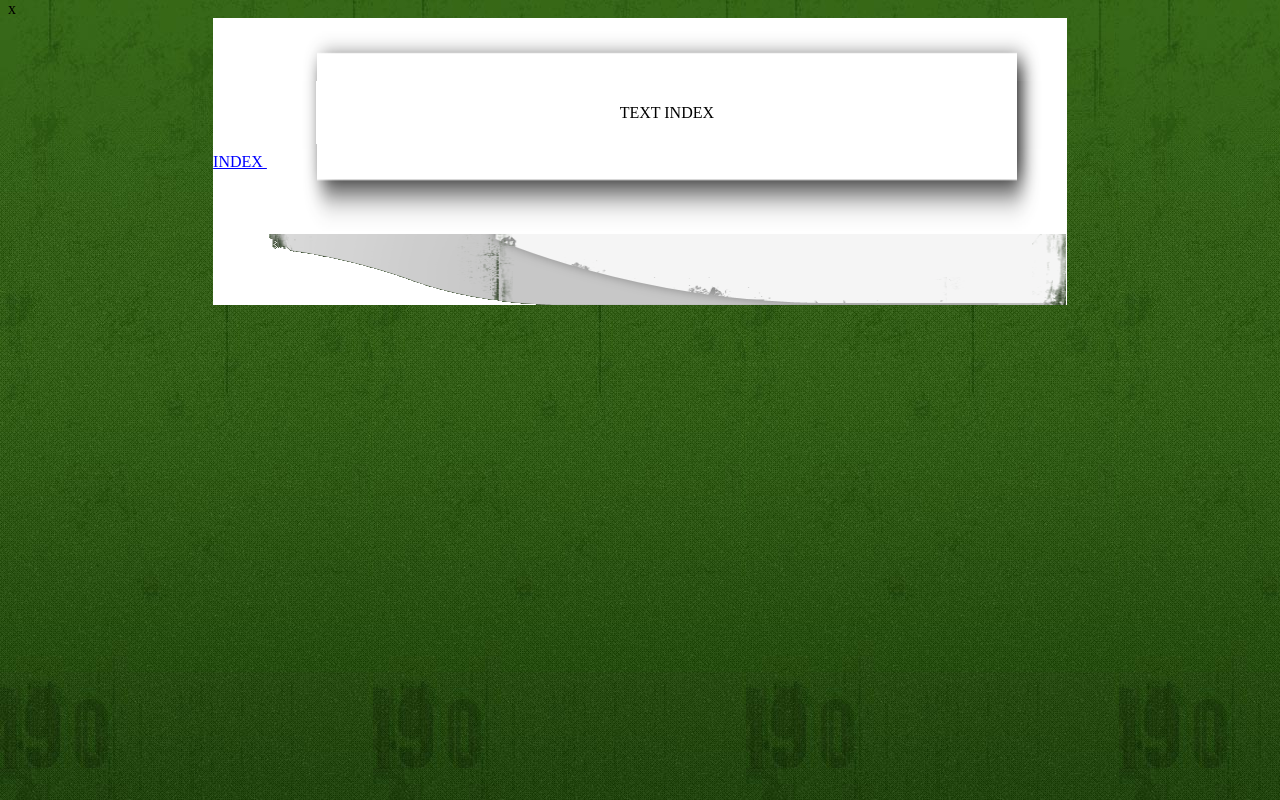
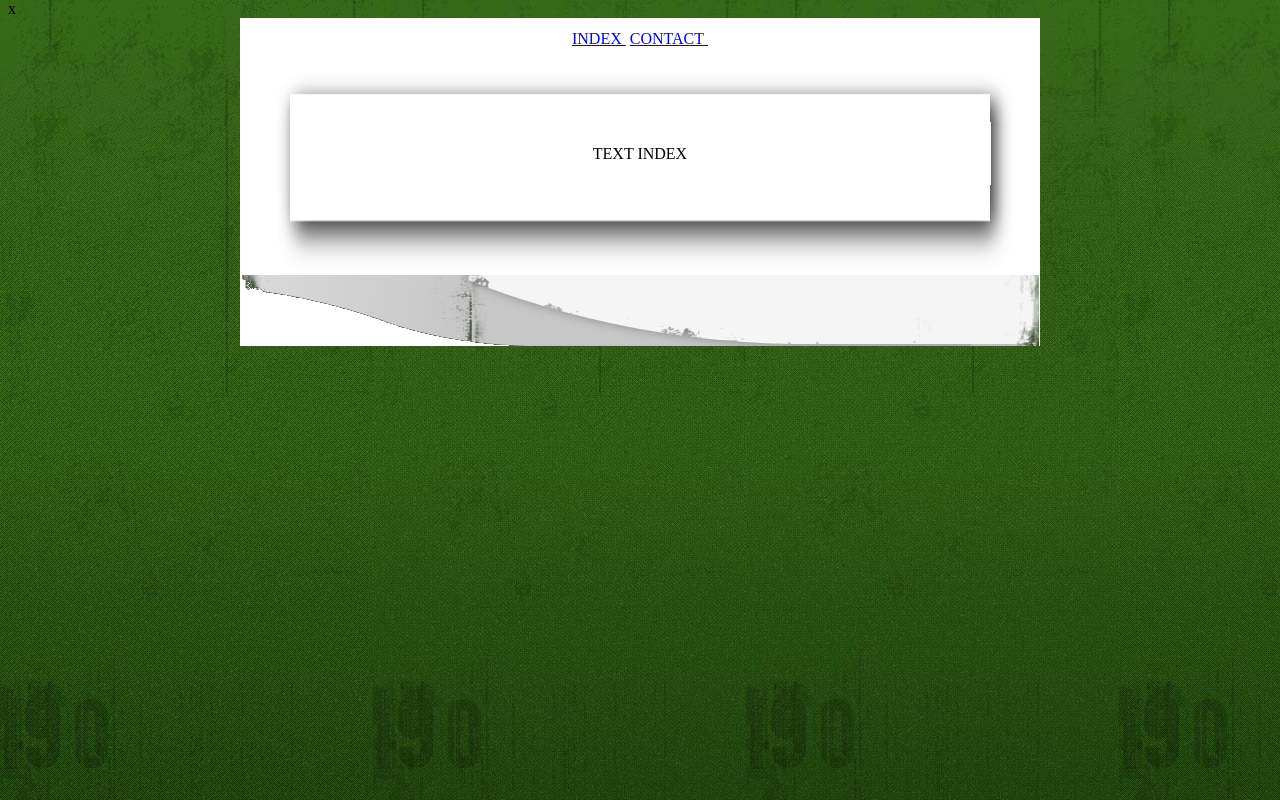
Before and after one commit to ugdej/ghita, a plain HTML site: page index.html in a window 1280 px wide. Drawn offline with Linux system fonts and the light colour scheme.

Commit message:
Update index.html

```diff
--- a/index.html
+++ b/index.html
@@ -16,7 +16,8 @@ x<!DOCTYPE HTML PUBLIC "-//W3C//DTD HTML 4.0 Transitional//EN">
       bgColor=#ffffff height=41>
         <DIV class=toplinks align=center>
           <A href="https://ugdej.github.io/ghita/" target=_blank>INDEX&nbsp;</A>
-
+          <A href="file:///C:/Users/ungur/OneDrive/Desktop/Proiecte-git/ghita/contact.html" target=_blank>CONTACT&nbsp;</A> </DIV></TD></TR>
+    <TR>
       <TD class=header vAlign=top width=872 background=images1/forex-header-2.jpg
       height=227>
 <TABLE style="WIDTH: 795px; HEIGHT: 63px" cellSpacing=0 cellPadding=0 width=795
```
